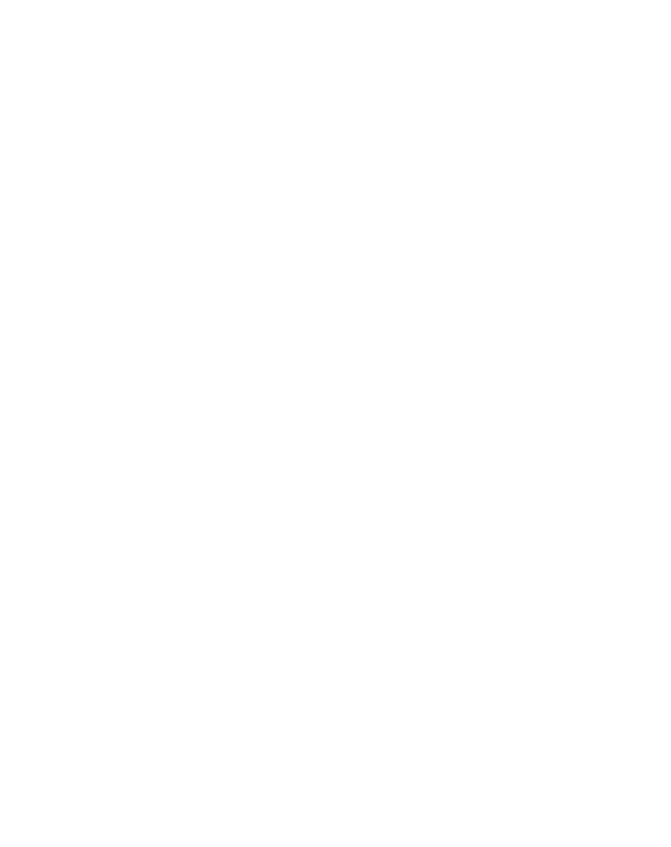
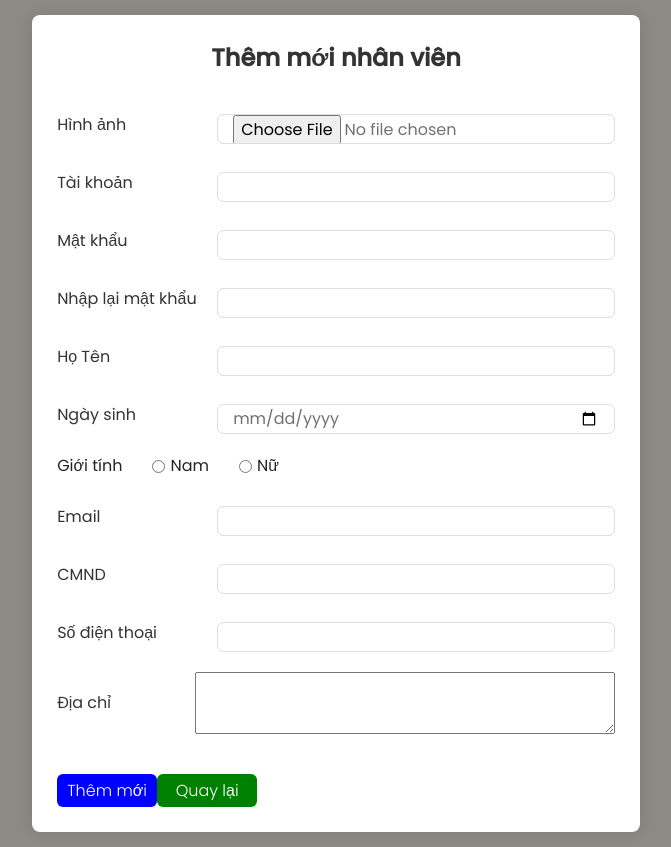
Before and after one commit to A0323I1-organization/A0323I1-Repo-FE, a React (Create React App) app in the folder project/my-app/: page /create in a window 1280 px wide. Shown: the whole page, without its empty margins (304-975 px from the left). Before the commit the page ends 800 px from the top, so only its background shows below. Built offline with nearby package versions, Linux system fonts and the light colour scheme.

Commit message:
trieuTLQ

```diff
--- a/project/my-app/package.json
+++ b/project/my-app/package.json
@@ -13,7 +13,7 @@
     "react": "^18.2.0",
     "react-dom": "^18.2.0",
     "react-router-dom": "^6.22.3",
-    "react-scripts": "5.0.1",
+    "react-scripts": "^5.0.1",
     "react-toastify": "^10.0.5",
     "web-vitals": "^2.1.4",
     "yup": "^1.4.0"
--- a/project/my-app/src/App.js
+++ b/project/my-app/src/App.js
@@ -1,10 +1,21 @@
 
 import './App.css';
+// import {BrowserRouter,Route,Routes} from "react-router-dom"
+import {BrowserRouter,Route,Routes} from "react-router-dom"
 import 'react-toastify/dist/ReactToastify.css';
+import Create from './components/employee/create';
 function App() {
   return (
     <>
 
+    <BrowserRouter>
+        <Routes>
+
+
+        <Route path='/create' element={<Create/>}></Route>
+
+        </Routes>
+      </BrowserRouter>
     </>
   );
 }
--- /dev/null
+++ b/project/my-app/src/components/employee/create.css
@@ -0,0 +1,128 @@
+@import url('https://fonts.googleapis.com/css2?family=Poppins:wght@300;400;500&family=Roboto:wght@300;400;500;700&display=swap');
+*{
+    margin: 0;
+    padding: 0;
+    box-sizing: border-box;
+    font-family: "Poppins",sans-serif;
+}
+body{
+    min-height: 100vh;
+    display: flex;
+    align-items: center;
+    justify-content: center;
+    padding:15px;
+    background:rgb(139, 139 , 131);
+}
+
+textarea {
+    width: 494px;
+     height: 62px;
+  }
+.container{
+    position: relative;
+    max-width: 700px;
+    width: 100%;
+    background: #fff;
+    padding: 25px;
+    border-radius: 8px;
+    box-shadow: 0 0 15px rgba(0, 0, 0, 0.1);
+}
+.container header{
+    font-size: 1.5rem;
+    color:#333;
+    font-weight: 500;
+    text-align: center;
+}
+.container .form{
+    margin-top: 30px;
+}
+
+.form .input-box{
+    width: 100%;
+    margin-top: 20px;
+}
+.input-box {
+    display: flex;
+    align-items: center;
+    margin-bottom: 10px; /* Tạo khoảng cách giữa các input box */
+}
+
+.input-box label {
+    color: #333;
+    flex-basis: 150px; /* Đặt kích thước cố định cho nhãn */
+    margin-right: 10px;
+}
+
+.input-box input {
+    flex: 1; /* Cho phép input mở rộng để lấp đầy không gian còn lại */
+}
+.input-box label{
+        color: #333;
+}
+.form .input-box input{
+    position: relative;
+    height: 30px;
+    width: 100%;
+    outline: none;
+    font-size: 1rem;
+    color: #707077;
+    margin-top: 8px;
+    border: 1px solid #ddd;
+    border-radius: 6px;
+    padding: 0 15px;
+}
+.form .gender-box{
+    margin-top: 20px;
+}
+.gender-box h3{
+    color: #333;
+    font-size: 1rem;
+    font-weight: 400;
+    margin-bottom: 8px;
+}
+.gender-box{
+    display: flex;
+    align-items: center;
+    column-gap: 30px;
+}
+.form :where(.gender-option, .gender){
+    display: flex;
+    align-items: center;
+    column-gap: 30px;
+}
+.form .gender{
+    column-gap: 5px;
+}
+.form :where(.gender input, .gender label){
+    cursor:pointer ;
+}
+.form button[type=submit]{
+    height: 33px;
+    width: 100px;
+    color:#fff;
+    font-size: 1rem;
+    border: none;
+    margin-top: 30px;
+    cursor: pointer;
+    border-radius: 6px;
+    font-weight: 300;
+    background-color: blue;
+}
+.form button[type=reset]{
+    height: 33px;
+    width: 100px;
+    color:#fff;
+    font-size: 1rem;
+    border: none;
+    margin-top: 30px;
+    cursor: pointer;
+    border-radius: 6px;
+    font-weight: 300;
+    background-color: green;
+}
+/* Responsive */
+@media screen and (max-width:500px){
+    .form columns{
+        flex-wrap: wrap;
+    }
+}
--- /dev/null
+++ b/project/my-app/src/components/employee/create.js
@@ -0,0 +1,94 @@
+import React, { } from 'react';
+import "../../components/employee/create.css"
+function ImageFileAsURL(){
+    var fileSelected = document.getElementById('upload').files;
+    if(fileSelected.length > 0){
+      var fileToLoad = fileSelected [0];
+      // Kiểm tra kích thước tệp hình ảnh (ví dụ: không lớn hơn 5MB)
+    if (fileToLoad.size > 5 * 1024 * 1024) {
+      alert("Kích thước tệp hình ảnh quá lớn. Vui lòng chọn một tệp nhỏ hơn 5MB.");
+      return;
+    }
+      var fileReader = new FileReader();
+      fileReader.onload = function(fileLoaderEvent){
+        var srcData = fileLoaderEvent.target.result;
+        var newImage =document.createElement('img');
+        newImage.src = srcData;
+        newImage.style.width = "100%";
+      newImage.style.height = "auto";
+        document.getElementById('displayImg').innerHTML = newImage.outerHTML;
+      }
+      fileReader.readAsDataURL(fileToLoad);
+    }
+  }
+  const Create= ()=>{
+    return(
+        <>
+
+
+        <section class="container">
+      <header><b>Thêm mới nhân viên</b></header>
+      <form action="#" class="form">
+        <div class="input-box">
+          <label for="imageFile">Hình ảnh</label>
+          <input type="file" name="upload" id="upload" onchange={ImageFileAsURL}/>
+          </div>
+          <div id="displayImg" >
+          </div>
+        <div class="input-box">
+          <label for="user">Tài khoản</label>
+          <input type="text" id="user" />
+        </div>
+        <div class="input-box">
+          <label for="password">Mật khẩu</label>
+          <input type="password" id="password" />
+        </div>
+        <div class="input-box">
+          <label for="confirmPassword">Nhập lại mật khẩu</label>
+          <input type="password" id="confirmPassword" />
+        </div>
+        <div class="input-box">
+          <label for="fullname">Họ Tên</label>
+          <input type="text" id="fullname" />
+        </div>
+        <div class="input-box">
+          <label for="birthday">Ngày sinh</label>
+          <input type="date" id="birthday" />
+        </div>
+        <div class="gender-box">
+          <lable>Giới tính</lable>
+          <div class="gender-option">
+            <div class="gender">
+              <input type="radio" name="gender" id="check-male" />
+              <label for="check-male">Nam</label>
+            </div>
+            <div class="gender">
+              <input type="radio" name="gender" id="check-fermale" />
+              <label for="check-fermale">Nữ</label>
+            </div>
+          </div>
+        </div>
+        <div class="input-box">
+          <label for="email">Email</label>
+          <input type="text" id="email" />
+        </div>
+        <div class="input-box">
+          <label for="idCard">CMND</label>
+          <input type="text" id="idCard" />
+        </div>
+        <div class="input-box">
+          <label for="numberPhone">Số điện thoại</label>
+          <input type="text" id="numberPhone" />
+        </div>
+        <div class="input-box">
+          <label for="address">Địa chỉ</label>
+          <textarea id="address"></textarea>
+        </div>
+        <button type="submit">Thêm mới</button>
+        <button type="reset">Quay lại</button>
+      </form>
+    </section>
+    </>
+    )
+  }
+  export default Create;
```
Also changed, not shown: 1 other file (tests, documents, lock files or other folders).
